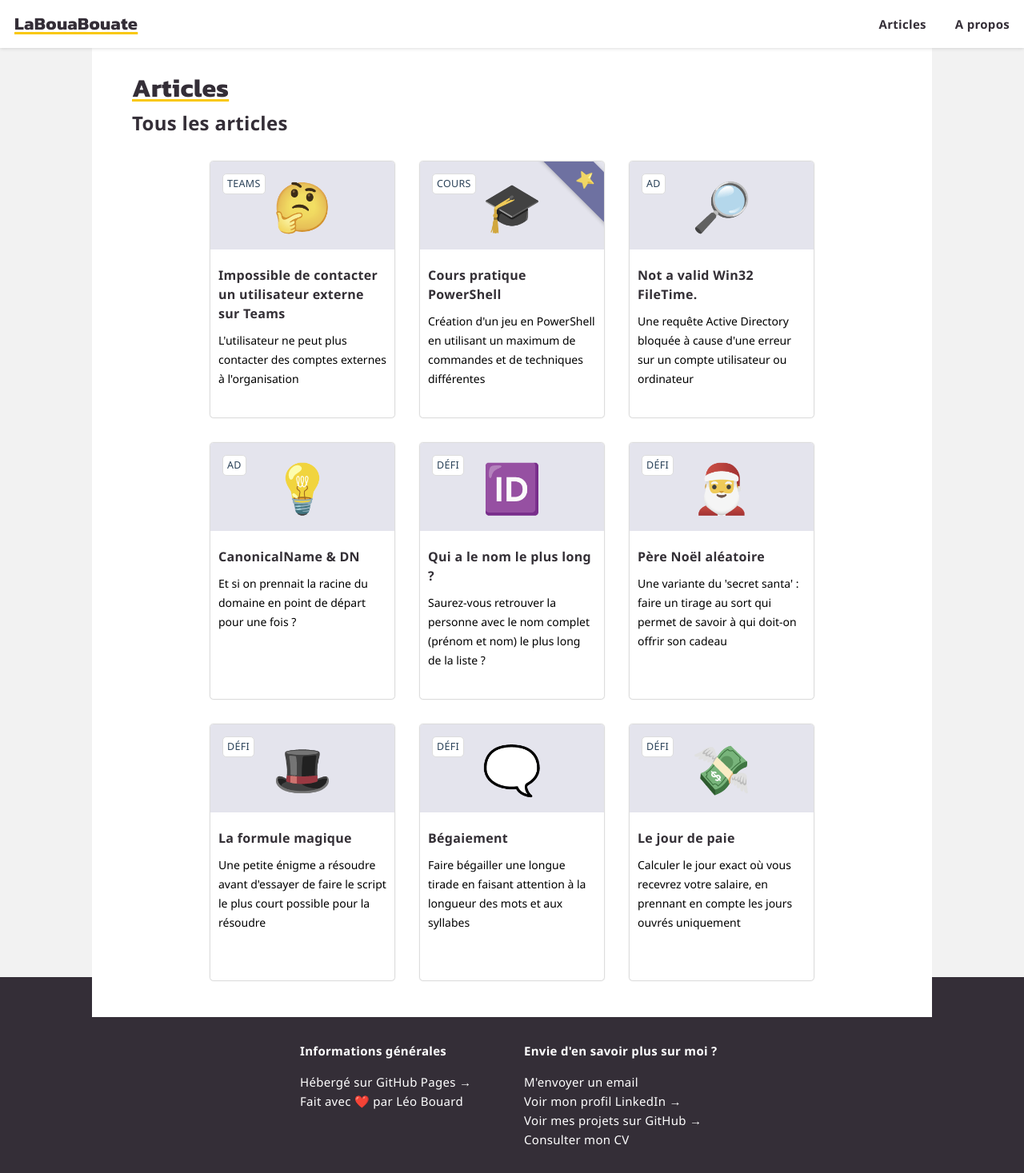
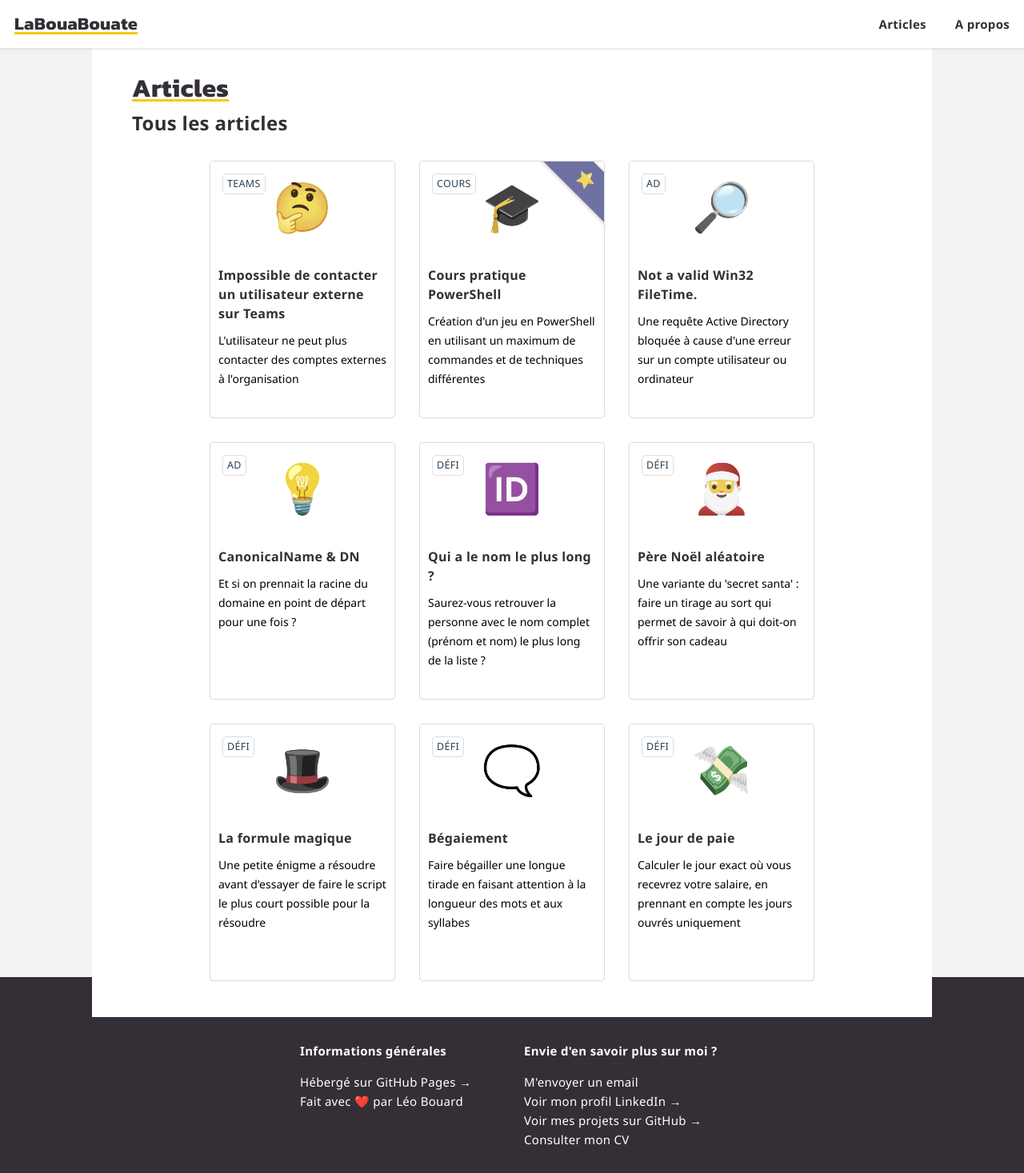
Before and after one commit to leobouard/leobouard.github.io, a Jekyll site: the page built from blog.md, in a window 1280 px wide. Shown: the whole page at 80% size. Built offline with Jekyll 4.4.1, drawn with Linux system fonts in a browser that asks for light colours; some web fonts are replaced.

Commit message:
Update posts.scss

```diff
--- a/assets/css/posts.scss
+++ b/assets/css/posts.scss
@@ -62,7 +62,7 @@ div.favoriteMarker {
 }
 
 div.articleThumbnail {
-    background: #e4e4f1;
+    background: #fff;
     height: 110px;
     display: flex;
     justify-content: center;
```
